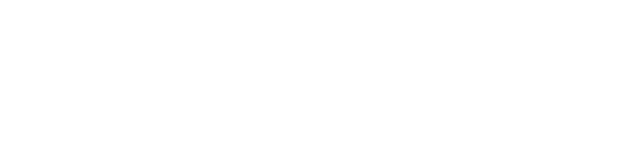
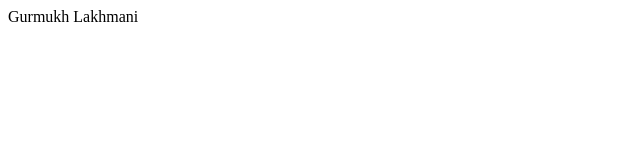
Before and after one commit to lakhmani/cv, a plain HTML site: page index.html in a window 1280 px wide. Shown: the whole page, without its empty margins (0-640 px from the left). Drawn offline with Linux system fonts and the light colour scheme.

Commit message:
first change

```diff
--- a/index.html
+++ b/index.html
@@ -7,6 +7,6 @@
     <title>index.html</title>
 </head>
 <body>
-
+    Gurmukh Lakhmani
 </body>
 </html>
```
